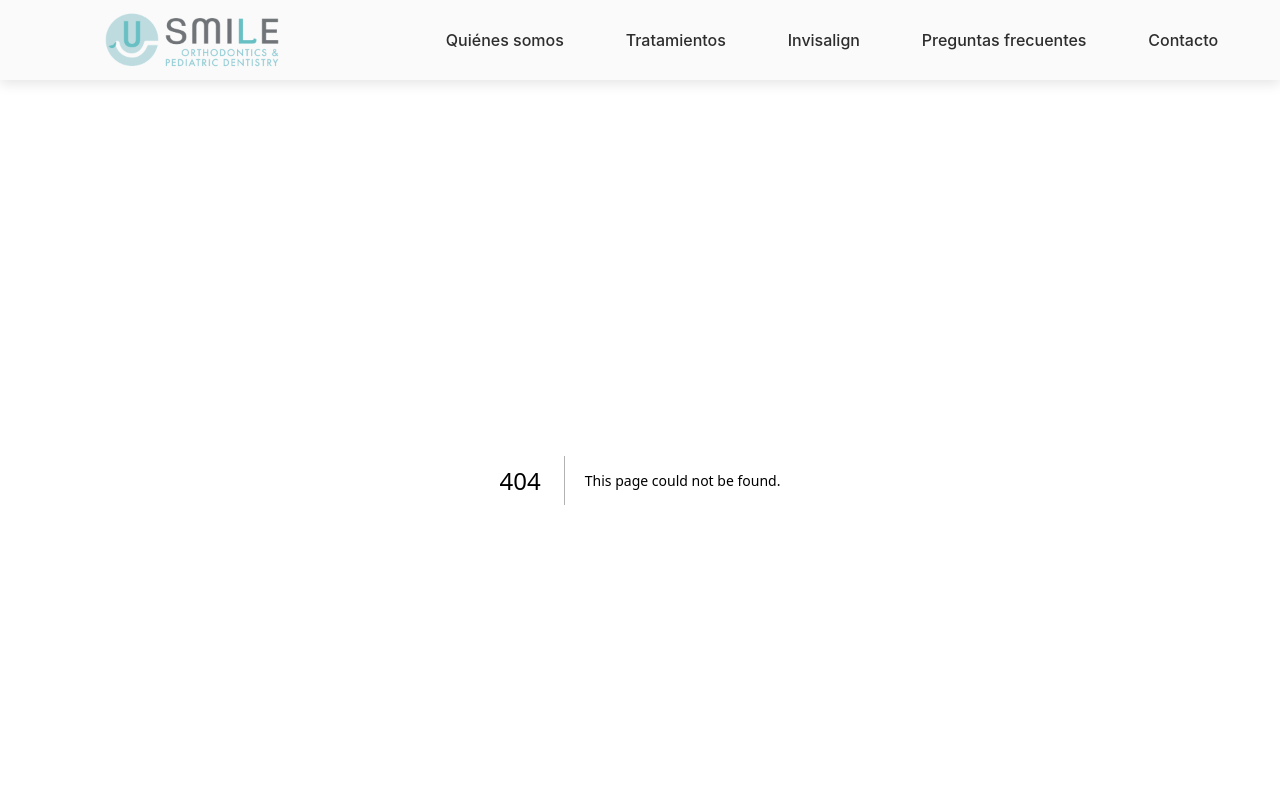
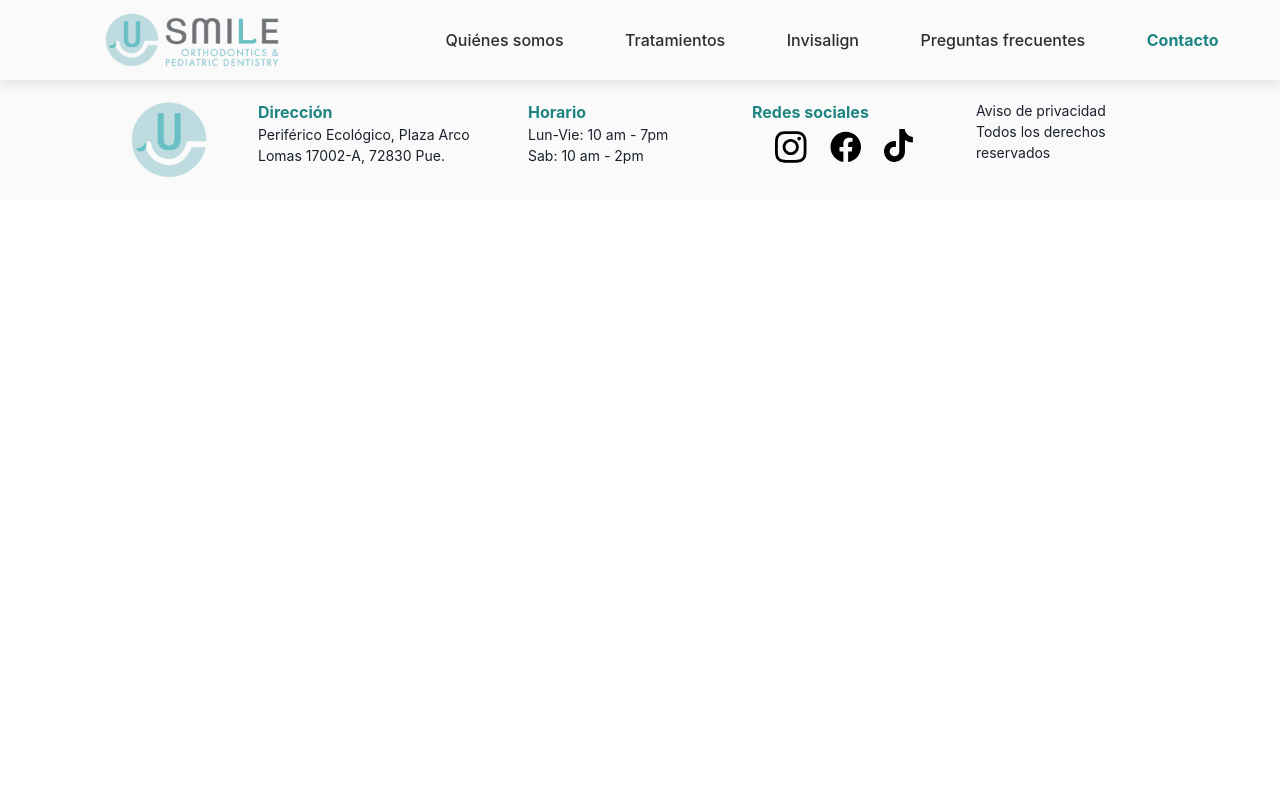
Before and after one commit to JAngelGC/u-smile-website, a Next.js app: page /contacto in a window 1280 px wide. Before the commit this address had no page. Shown: the top 800 px of the page. Built offline with nearby package versions, Linux system fonts and the light colour scheme.

Commit message:
Adding route to the page

```diff
--- a/src/components/layout/MainNavigation.tsx
+++ b/src/components/layout/MainNavigation.tsx
@@ -45,8 +45,8 @@ const MainNavigation = () => {
           >
             <Link href="/preguntas-frecuentes">Preguntas frecuentes</Link>
           </li>
-          <li>
-            <Link href="#">Contacto</Link>
+          <li className={linkSelected("/contacto") ? classes.active : ""}>
+            <Link href="/contacto">Contacto</Link>
           </li>
         </ul>
       </nav>
--- /dev/null
+++ b/src/pages/contacto/index.tsx
@@ -0,0 +1,5 @@
+const ContactPage = () => {
+  return <></>;
+};
+
+export default ContactPage;
```
